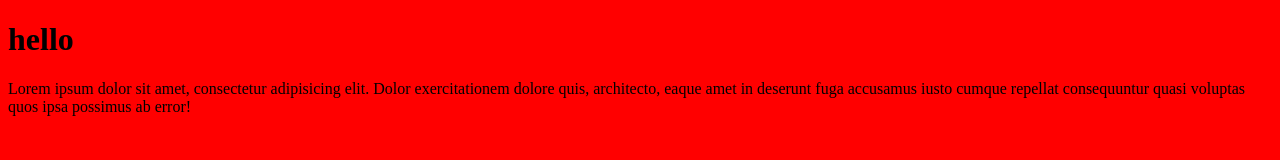
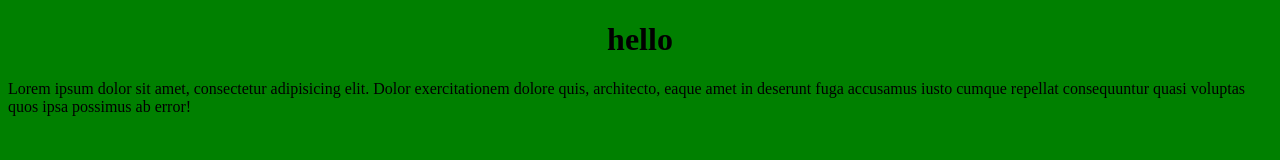
Before and after one commit to artur-91/git--toturial, a plain HTML site: page index.html in a window 1280 px wide. Drawn offline with Linux system fonts and the light colour scheme.

Commit message:
green bg for body

```diff
--- a/style.css
+++ b/style.css
@@ -1,3 +1,6 @@
 body{
-	background: red;
+	background: green;
 }
+h1{
+	text-align: center;
+}
```
